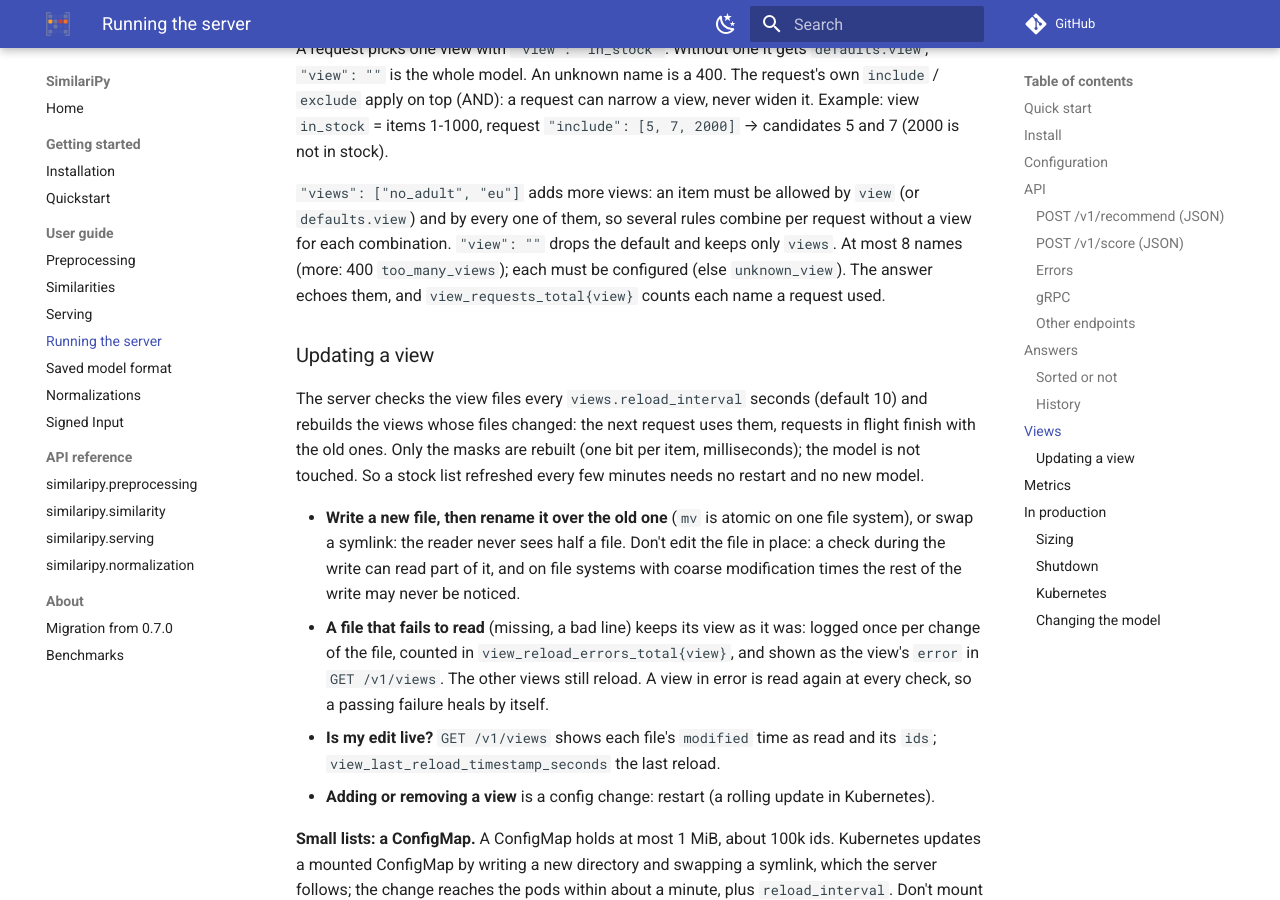
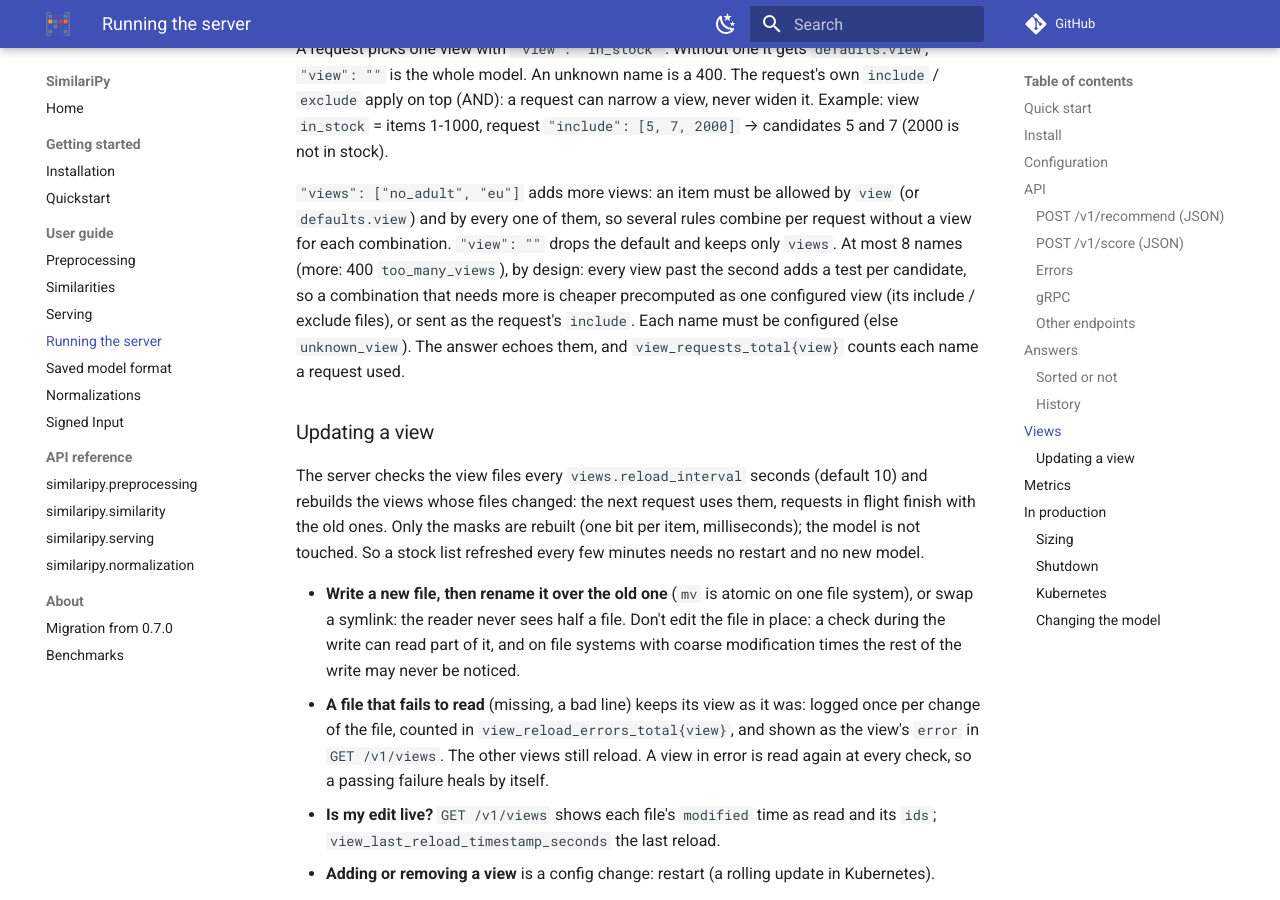
Before and after one commit to bogliosimone/similaripy, an MkDocs documentation site: the page built from docs/server.md, in a window 1280 px wide and 900 px high, scrolled down 9084 px. Built offline with MkDocs 1.6.1 and Material for MkDocs 9.7.7, drawn with Linux system fonts in a browser that asks for light colours; comment, search, counter and statistics services are not loaded.

Commit message:
Docs: the 8 views per request limit is by design

```diff
--- a/docs/server.md
+++ b/docs/server.md
@@ -359,7 +359,10 @@ stock).
 `view` (or `defaults.view`) and by every one of them, so several rules
 combine per request without a view for each combination. `"view": ""` drops
 the default and keeps only `views`. At most 8 names (more: 400
-`too_many_views`); each must be configured (else `unknown_view`). The answer
+`too_many_views`), by design: every view past the second adds a test per
+candidate, so a combination that needs more is cheaper precomputed as one
+configured view (its include / exclude files), or sent as the request's
+`include`. Each name must be configured (else `unknown_view`). The answer
 echoes them, and `view_requests_total{view}` counts each name a request used.
 
 ### Updating a view
```
